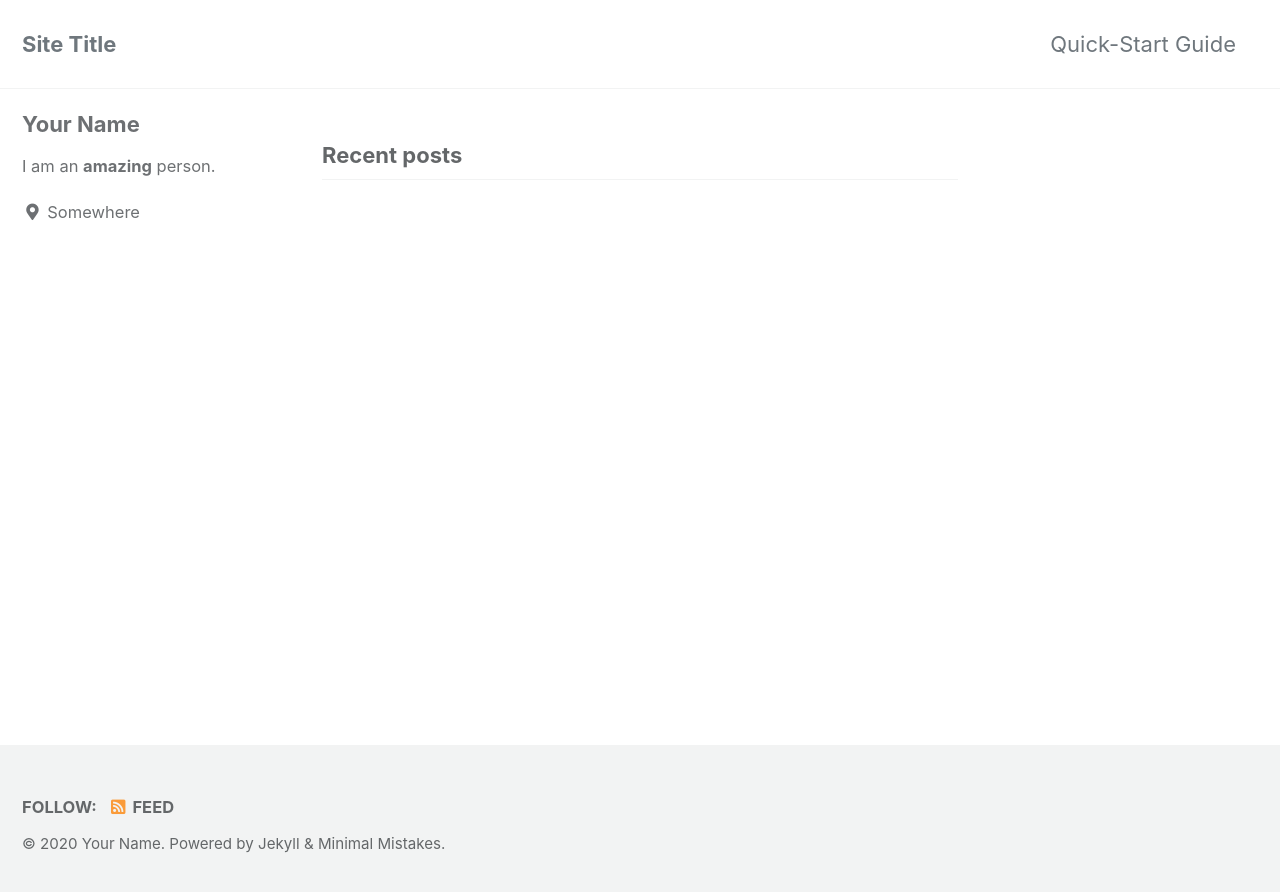
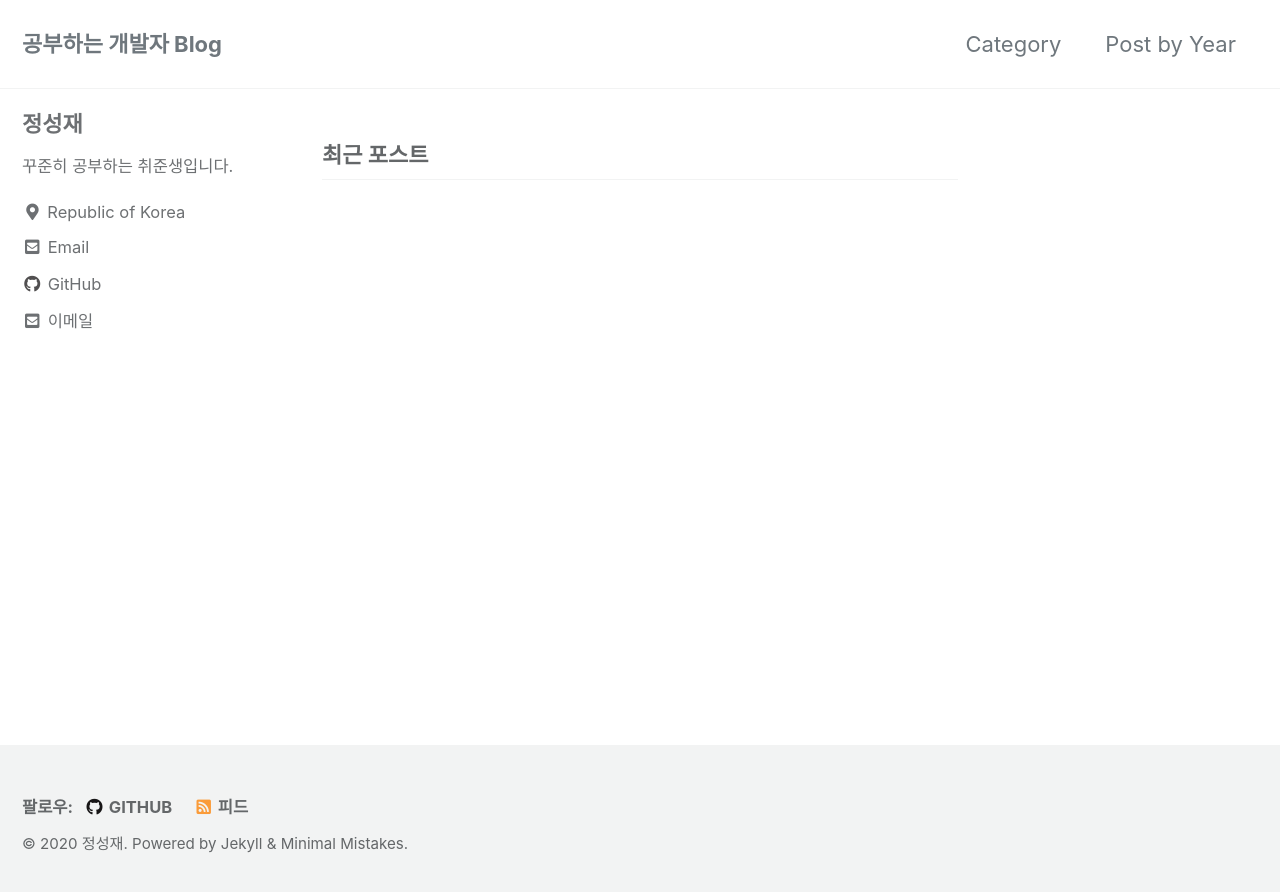
Before and after one commit to SungjaeGH/SungjaeGH.github.io, a Jekyll site: the page built from index.html, in a window 1280 px wide. Shown: the top 892 px of the page. Built offline with Jekyll 4.4.1, drawn with Linux system fonts in a browser that asks for light colours; cached includes are drawn as plain includes; the list of posts is cut into pages by our own code.

Commit message:
2020.11.30

```diff
--- a/_config.yml
+++ b/_config.yml
@@ -15,18 +15,18 @@
 minimal_mistakes_skin    : "default" # "air", "aqua", "contrast", "dark", "dirt", "neon", "mint", "plum", "sunrise"
 
 # Site Settings
-locale                   : "en-US"
-title                    : "Site Title"
+locale                   : "ko-KR"
+title                    : "공부하는 개발자"
 title_separator          : "-"
 subtitle                 : # site tagline that appears below site title in masthead
-name                     : "Your Name"
-description              : "An amazing website."
-url                      : # the base hostname & protocol for your site e.g. "https://mmistakes.github.io"
+name                     : "정성재"
+description              : "다양한 개발 공부를 하는 블로그"
+url                      : "https://SungjaeGH.github.io" # the base hostname & protocol for your site e.g. "https://mmistakes.github.io"
 baseurl                  : # the subpath of your site, e.g. "/blog"
 repository               : # GitHub username/repo-name e.g. "mmistakes/minimal-mistakes"
 teaser                   : # path of fallback teaser image, e.g. "/assets/images/500x300.png"
 logo                     : # path of logo image to display in the masthead, e.g. "/assets/images/88x88.png"
-masthead_title           : # overrides the website title displayed in the masthead, use " " for no title
+masthead_title           : "공부하는 개발자 Blog" # overrides the website title displayed in the masthead, use " " for no title
 # breadcrumbs            : false # true, false (default)
 words_per_minute         : 200
 comments:
@@ -93,15 +93,15 @@ analytics:
 
 # Site Author
 author:
-  name             : "Your Name"
+  name             : "정성재"
   avatar           : # path of avatar image, e.g. "/assets/images/bio-photo.jpg"
-  bio              : "I am an **amazing** person."
-  location         : "Somewhere"
-  email            :
+  bio              : "꾸준히 공부하는 취준생입니다."
+  location         : "Republic of Korea"
+  email            : "dtc1674@naver.com"
   links:
     - label: "Email"
       icon: "fas fa-fw fa-envelope-square"
-      # url: "mailto:your.name@email.com"
+      url: "dtc1674@naver.com"
     - label: "Website"
       icon: "fas fa-fw fa-link"
       # url: "https://your-website.com"
@@ -113,7 +113,7 @@ author:
       # url: "https://facebook.com/"
     - label: "GitHub"
       icon: "fab fa-fw fa-github"
-      # url: "https://github.com/"
+      url: "https://github.com/SungjaeGH"
     - label: "Instagram"
       icon: "fab fa-fw fa-instagram"
       # url: "https://instagram.com/"
@@ -129,7 +129,7 @@ footer:
       # url:
     - label: "GitHub"
       icon: "fab fa-fw fa-github"
-      # url:
+      url: "https://github.com/SungjaeGH"
     - label: "GitLab"
       icon: "fab fa-fw fa-gitlab"
       # url:
--- a/_data/navigation.yml
+++ b/_data/navigation.yml
@@ -1,7 +1,12 @@
-# main links
+# 상단 메뉴바
 main:
-  - title: "Quick-Start Guide"
-    url: https://mmistakes.github.io/minimal-mistakes/docs/quick-start-guide/
+  - title: "Category"
+    url: /category/
+  - title: "Post by Year"
+    url: /posts/
+
+  # - title: "Quick-Start Guide"
+  # url: https://mmistakes.github.io/minimal-mistakes/docs/quick-start-guide/
   # - title: "About"
   #   url: https://mmistakes.github.io/minimal-mistakes/about/
   # - title: "Sample Posts"
```
